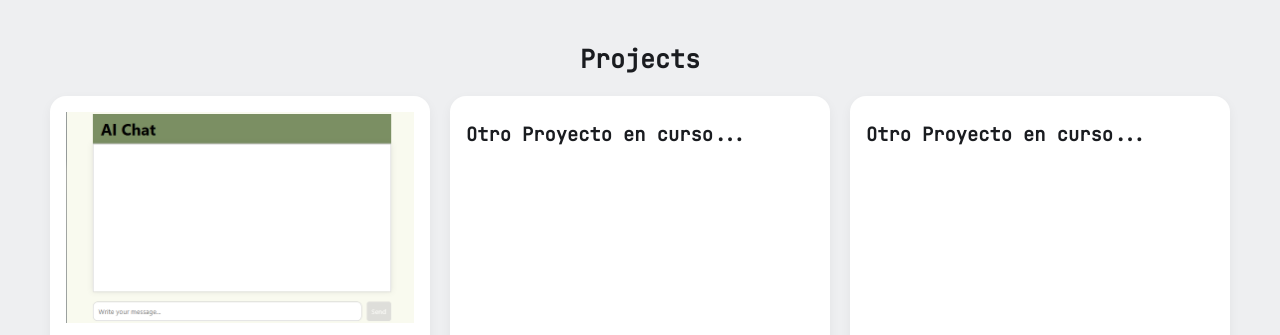
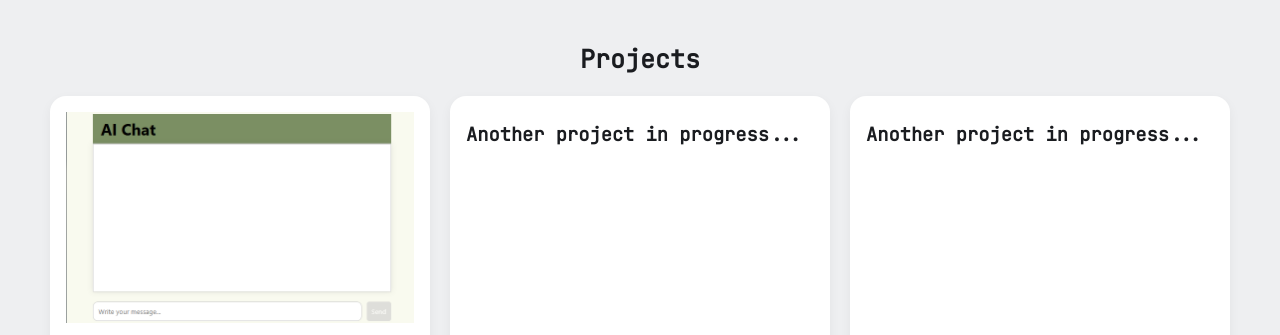
Before and after one commit to nicoars1/portfolio, a plain HTML site: page index.html in a window 1280 px wide. Shown: the part 1140-1475 px from the top of the page. Drawn offline with Linux system fonts and the light colour scheme.

Commit message:
Error de traducción.

```diff
--- a/index.html
+++ b/index.html
@@ -216,7 +216,7 @@
               />
             </div>
             -->
-            <h3>Otro Proyecto en curso...</h3>
+            <h3>Another project in progress...</h3>
             <!--
             <div class="technologies">
               <div class="tech">
@@ -250,7 +250,7 @@
               />
             </div>
             -->
-            <h3>Otro Proyecto en curso...</h3>
+            <h3>Another project in progress...</h3>
             <!--
             <div class="technologies">
               <div class="tech">
```
